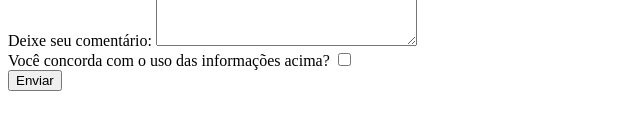
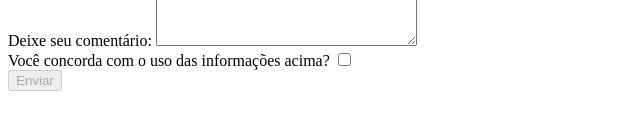
Before and after one commit to Elienay-Alves/Trybewarts, a plain HTML site: page index.html in a window 1280 px wide. Shown: the part 476-606 px from the top of the page, 0-640 px from the left. Drawn offline with Linux system fonts and the light colour scheme.

Commit message:
A gente achando que tinha algo errado na nossa funçao mas na verdade a gente nao tinha colocado o disabled no html

```diff
--- a/index.html
+++ b/index.html
@@ -76,7 +76,7 @@
         <input type="checkbox" name="agreement" id="agreement">
       </section>
       <section>
-        <button type="submit" id="submit-btn">Enviar</button>
+        <button type="submit" id="submit-btn" disabled>Enviar</button>
       </section>
     </form>
 
```
